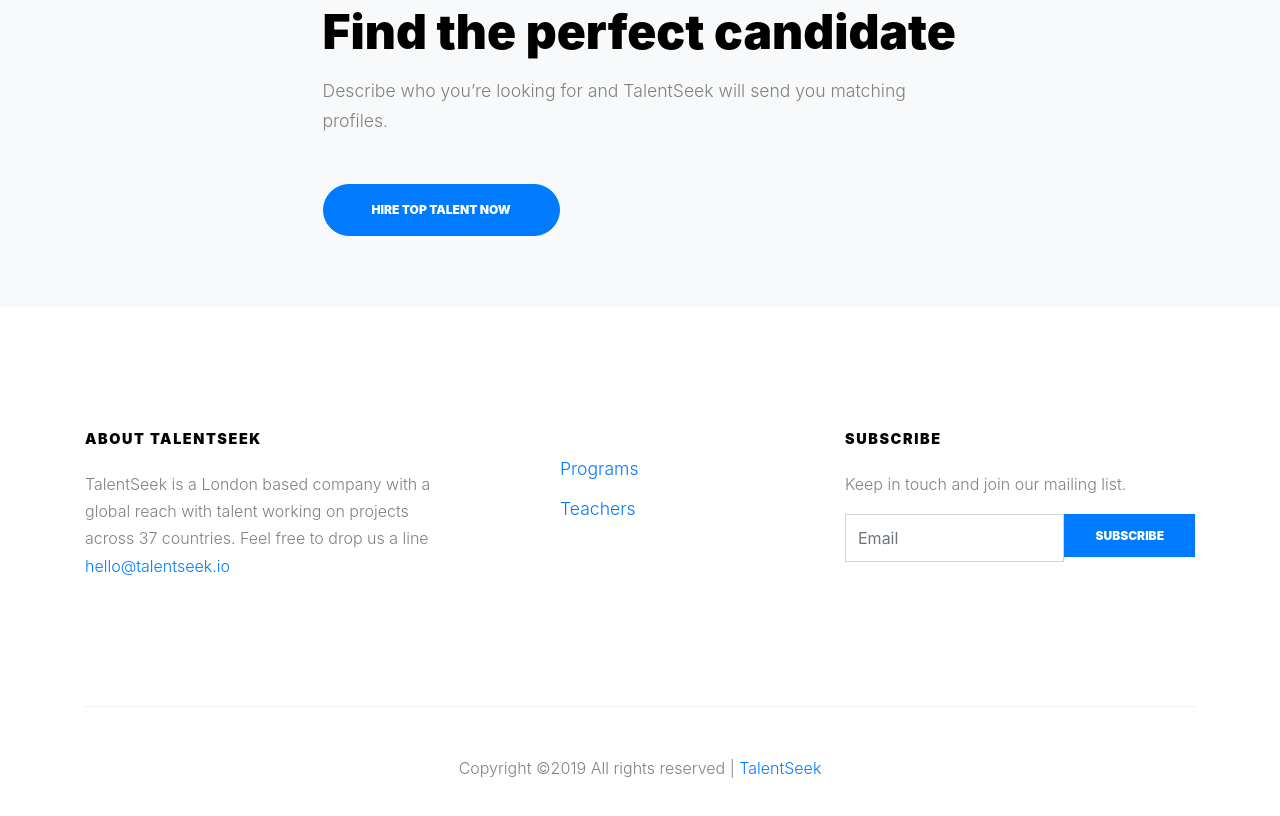
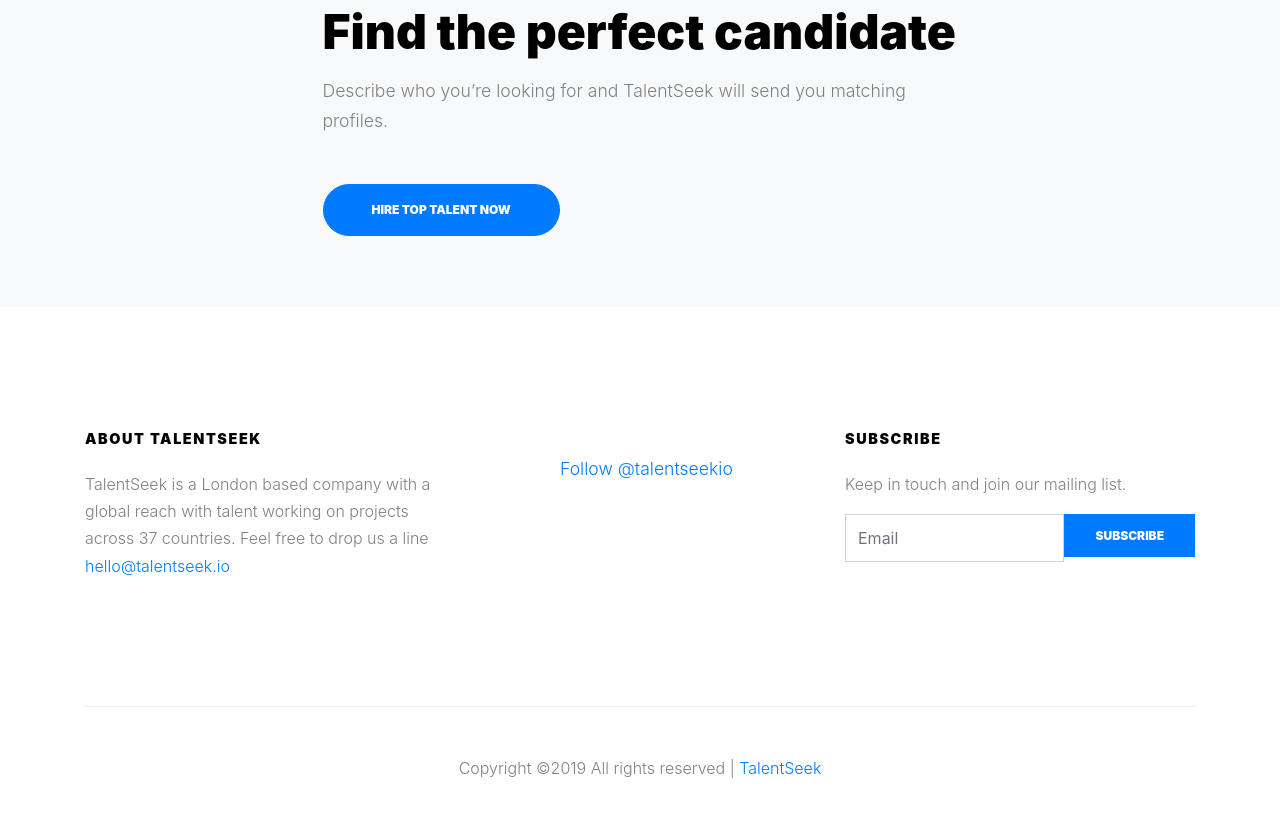
Before and after one commit to talentseek/talentseek, a plain HTML site: page index.html in a window 1280 px wide. Shown: the part 5726-6542 px from the top of the page. Drawn offline with nearby package versions, Linux system fonts and the light colour scheme; files that its build step writes are made by us from their sources; a web font is replaced by a local one.

Commit message:
live draft

```diff
--- a/index.html
+++ b/index.html
@@ -485,8 +485,7 @@
               <li><script src="https://platform.linkedin.com/in.js" type="text/javascript"> lang: en_US</script>
 <script type="IN/FollowCompany" data-id="19200406" data-counter="bottom"></script></li>
               <li><div class="fb-like" data-href="https://www.facebook.com/talentseekio" data-width="" data-layout="box_count" data-action="like" data-size="large" data-show-faces="true" data-share="false"></div></li>
-              <li><a href="#">Programs</a></li>
-              <li><a href="#">Teachers</a></li>
+              <li><a href="https://twitter.com/talentseekio?ref_src=twsrc%5Etfw" class="twitter-follow-button" data-show-count="false">Follow @talentseekio</a><script async src="https://platform.twitter.com/widgets.js" charset="utf-8"></script></li>
             </ul>
           </div>
 
```
